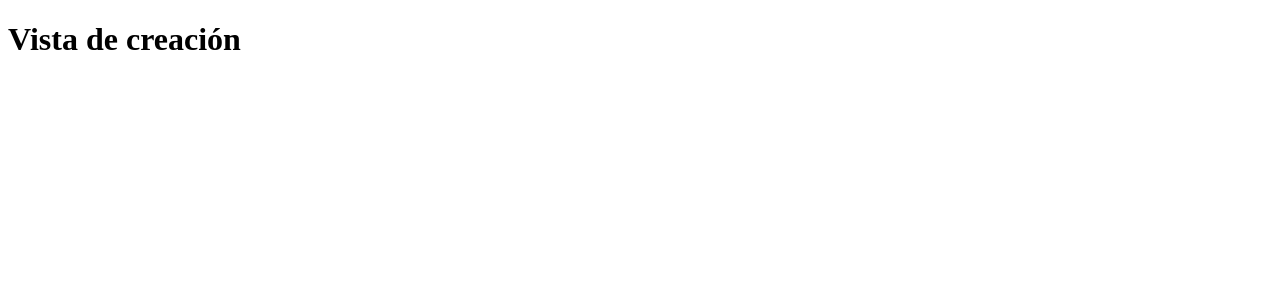
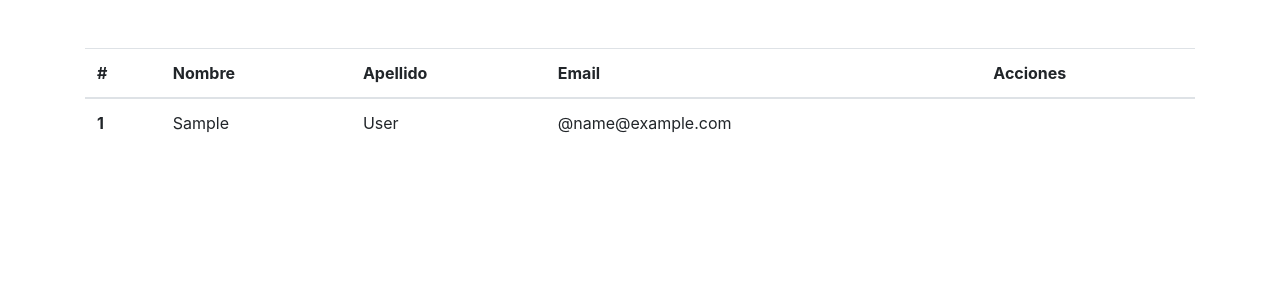
Before and after one commit to MauroSoriano/prueba_manuel, a CodeIgniter app: page /crud_ci3/index.php/user/showCreate in a window 1280 px wide. Shown: the top 300 px of the page. Run offline with CodeIgniter, Linux system fonts and the light colour scheme; tables that the repository leaves empty or names only in its code hold one stand-in row (values such as "Sample post").

Commit message:
Creacion de las vistas del crud e inicio de conexión con la base de datos mysql

```diff
--- a/application/config/routes.php
+++ b/application/config/routes.php
@@ -51,5 +51,6 @@ defined('BASEPATH') OR exit('No direct script access allowed');
 */
 $route['default_controller'] = 'welcome';
 $route['usuarios'] = 'User/showCreate';
+$route['nuevo_usuario'] = 'User/showNew';
 $route['404_override'] = '';
 $route['translate_uri_dashes'] = FALSE;
--- a/application/controllers/User.php
+++ b/application/controllers/User.php
@@ -1,13 +1,79 @@
 <?php
-defined ('BASEPATH') or exit ('No tienes permiso para acceder a este script');
+defined('BASEPATH') or exit('No tienes permiso para acceder a este script');
 
-class User extends CI_Controller {
+class User extends CI_Controller
+{
 
-    public function __construct (){
+    public function __construct()
+    {
         parent::__construct();
+        $this->load->model('User_model');
+        $this->load->database();
     }
 
-    public function showCreate(){
-        $this->load->view('users/create');
+    public function showCreate()
+    {
+        $vdata["users"] = $this->User_model->findAll();
+        $this->load->view('users/create', $vdata);
+    }
+
+    public function showNew($user_id = null)
+    {
+        $vdata["first_name"] = $vdata["last_name"] = $vdata["email"] = "";
+        if (isset($user_id)) {
+
+            $user = $this->User_model->find($user_id);
+
+            if (isset($user)) {
+                $vdata["first_name"] = $user->first_name;
+                $vdata["last_name"] = $user->last_name;
+                $vdata["email"] = $user->email;
+            }
+        }
+
+        if ($this->input->server("REQUEST_METHOD") == "POST") {
+            $data["first_name"] = $this->input->post("first_name");
+            $data["last_name"] = $this->input->post("last_name");
+            $data["email"] = $this->input->post("email");
+
+            $vdata["first_name"] = $this->input->post("first_name");
+            $vdata["last_name"] = $this->input->post("last_name");
+            $vdata["email"] = $this->input->post("email");
+
+            if (isset($user_id)) {
+                $this->User_model->update($user_id, $data);
+            } else {
+                $this->User_model->insert($data);
+            }
+        }
+
+        $this->load->view('users/new-user', $vdata);
+    }
+
+    public function borrar()
+    {
+        # code...
+    }
+
+    public function ver($user_id = null)
+    {
+        if (!isset($user_id)) {
+            show_404();
+        }
+        $user = $this->User_model->find($user_id);
+
+        if (!isset($user)) {
+            show_404();
+        }
+
+        if (isset($user)) {
+            $vdata["first_name"] = $user->first_name;
+            $vdata["last_name"] = $user->last_name;
+            $vdata["email"] = $user->email;
+        } else {
+            $vdata["first_name"] = $vdata["last_name"] = $vdata["email"] = "";
+        }
+
+        $this->load->view('users/view_user', $vdata);
     }
 }
--- a/application/controllers/Welcome.php
+++ b/application/controllers/Welcome.php
@@ -2,6 +2,11 @@
 defined('BASEPATH') OR exit('No direct script access allowed');
 
 class Welcome extends CI_Controller {
+
+	public function __construct(){
+		parent::__construct();
+		$this->load->database();
+	}
 
 	/**
 	 * Index Page for this controller.
--- a/application/models/User_model.php
+++ b/application/models/User_model.php
@@ -1,7 +1,53 @@
 <?php
-defined('BASEPATH') OR exit('No direct script access allowed');
+defined('BASEPATH') or exit('No tienes permiso para acceder a este script');
 
-class User_model extends CI_Model {
+class User_model extends CI_Model
+{
+    public $table = 'users';
+    public $table_id = 'users_id';
+
+    public function __construct()
+    {
+        parent::__construct();
+        $this->load->database();
+    }
+
+    function find($id)
+    {
+        $this->db->select();
+        $this->db->from($this->table);
+        $this->db->where($this->table_id, $id);
+
+        $query = $this->db->get();
+        return $query->row();
+    }
+
+    function findAll()
+    {
+        $this->db->select();
+        $this->db->from($this->table);
+
+        $query = $this->db->get();
+        return $query->result();
+    }
+
+    function insert($data)
+    {
+        $this->db->insert($this->table, $data);
+        return $this->db->insert_id();
+    }
+
+    function update($id, $data)
+    {
+        $this->db->where($this->table_id, $id);
+        $this->db->update($this->table, $data);
+            }
+
+    function delete($id)
+    {
+        $this->db->where($this->table_id, $id);
+        $this->db->delete($this->table);
+    }
 
 
 }
--- a/application/views/users/create.php
+++ b/application/views/users/create.php
@@ -1,12 +1,48 @@
 <!DOCTYPE html>
 <html lang="en">
+
 <head>
-    <meta charset="UTF-8">
-    <meta http-equiv="X-UA-Compatible" content="IE=edge">
-    <meta name="viewport" content="width=device-width, initial-scale=1.0">
-    <title>Document</title>
+  <link rel="stylesheet" href="https://maxcdn.bootstrapcdn.com/bootstrap/4.0.0/css/bootstrap.min.css" integrity="sha384-Gn5384xqQ1aoWXA+058RXPxPg6fy4IWvTNh0E263XmFcJlSAwiGgFAW/dAiS6JXm" crossorigin="anonymous">
+  <meta charset="UTF-8">
+  <meta http-equiv="X-UA-Compatible" content="IE=edge">
+  <meta name="viewport" content="width=device-width, initial-scale=1.0">
+  <title>Usuarios</title>
 </head>
+
 <body>
-    <h1>Vista de creación</h1>
+
+  <div class="container">
+    <div class="row">
+      <div class="col">
+        <table class="table mt-5">
+          <thead>
+            <tr>
+              <th scope="col">#</th>
+              <th scope="col">Nombre</th>
+              <th scope="col">Apellido</th>
+              <th scope="col">Email</th>
+              <!-- <th scope="col">Ciudad</th> -->
+              <th scope="col">Acciones</th>
+            </tr>
+          </thead>
+          <tbody>
+
+            <?php foreach ($users as $key => $u) : ?>
+              <tr>
+                <th scope="row"><?php echo $u->id?></th>
+                <td><?php echo $u->first_name?></td>
+                <td><?php echo $u->last_name?></td>
+                <td>@<?php echo $u->email?></td>
+                <td>
+
+                </td>
+              </tr>
+            <?php endforeach; ?>
+          </tbody>
+        </table>
+      </div>
+    </div>
+  </div>
 </body>
+
 </html>
```
Also changed, not shown: application/views/users/new-user.php (added, +74 -0 lines), application/views/users/view_user.php (added, +75 -0 lines).
